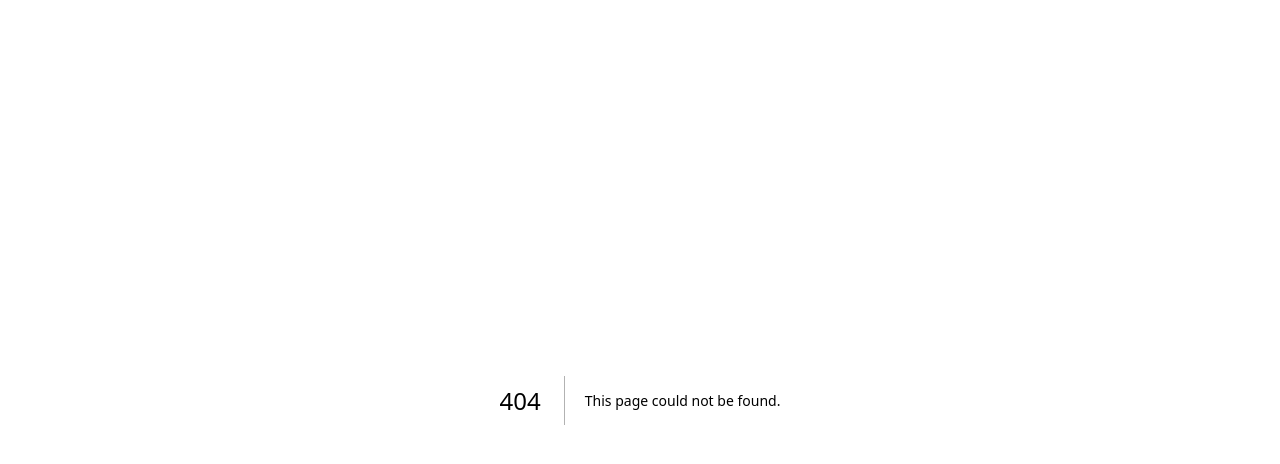
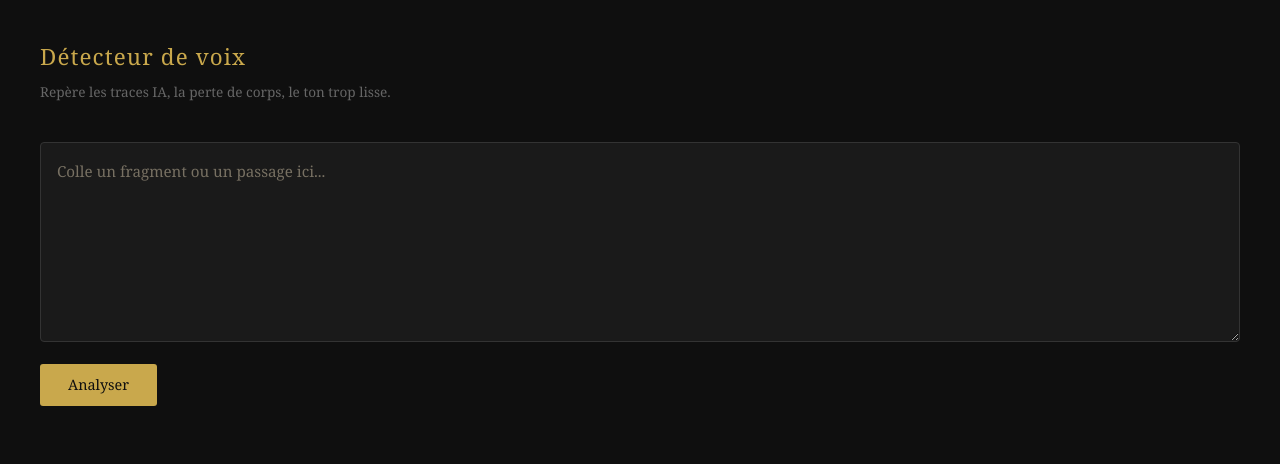
Before and after one commit to sdrapeau053-oss/mon-app, a Next.js app: page /detecteur-voix in a window 1280 px wide. Before the commit this address had no page. Shown: the top 464 px of the page. Built offline with nearby package versions, Linux system fonts and the light colour scheme.

Commit message:
fix voice detector result display

```diff
--- /dev/null
+++ b/app/api/detecteur-voix/route.ts
@@ -0,0 +1,39 @@
+import { NextRequest, NextResponse } from 'next/server'
+import Anthropic from '@anthropic-ai/sdk'
+
+const client = new Anthropic()
+
+const PROTOCOLE_VOIX = "Tu es un lecteur éditorial exigeant. Tu analyses des fragments autobiographiques écrits par Léna Montand selon son protocole littéraire strict.\n\nPROTOCOLE DE L'AUTEURE :\n- Style sobre, sensoriel, fragmenté\n- Corps avant analyse\n- Phrases courtes : 1 idée = 1 ligne\n- Point de vue enfant sans interprétation adulte\n- Violence montrée sans dramatisation\n- Émotions jamais nommées directement\n- Le silence comme matière narrative\n- Formulations interdites : je comprenais que, je réalisais que, cela signifiait que, traumatisme\n- Zéro pédagogie, zéro consolation, zéro conclusion morale\n\nCE QUE TU DOIS DÉTECTER :\n- Phrases trop propres, trop lisses\n- Transitions trop logiques\n- Conclusions trop fermées\n- Émotion expliquée au lieu d'être incarnée dans le corps\n- Ton générique\n- Métaphores artificielles\n- Vocabulaire trop abstrait\n- Sur-explication psychologique\n- Phrases qui sonnent générées par une IA\n- Perte de rugosité humaine\n- Perte du corps et des sensations\n\nRÈGLES DE RÉPONSE :\n- Tu ne réécris PAS le texte automatiquement\n- Pour chaque problème trouvé :\n  1. Le passage exact problématique entre guillemets\n  2. Le type de problème\n  3. Pourquoi ça affaiblit la voix en 1 phrase courte\n  4. Une suggestion courte de direction\n- Si le fragment est fort, dis-le sobrement\n- Ton sobre, direct, sans flatterie\n- Maximum 5 problèmes par analyse"
+
+export async function POST(request: NextRequest) {
+  try {
+    const { texte } = await request.json()
+
+    if (!texte || texte.trim().length === 0) {
+      return NextResponse.json({ error: 'Texte vide' }, { status: 400 })
+    }
+
+    const message = await client.messages.create({
+      model: 'claude-opus-4-5',
+      max_tokens: 1500,
+      system: PROTOCOLE_VOIX,
+      messages: [
+        {
+          role: 'user',
+          content: 'Analyse ce fragment :\n\n' + texte
+        }
+      ]
+    })
+
+    const contenu = message.content[0]
+    if (contenu.type !== 'text') {
+      throw new Error('Réponse inattendue')
+    }
+
+    return NextResponse.json({ analyse: contenu.text })
+
+  } catch (error) {
+    console.error('Erreur détecteur voix:', error)
+    return NextResponse.json({ error: 'Erreur analyse' }, { status: 500 })
+  }
+}
--- /dev/null
+++ b/app/detecteur-voix/page.tsx
@@ -0,0 +1,146 @@
+'use client'
+
+import { useState } from 'react'
+
+type DetecteurVoixResponse = {
+  analyse?: unknown
+  error?: string
+  erreur?: string
+}
+
+export default function DetecteurVoix() {
+  const [texte, setTexte] = useState('')
+  const [analyse, setAnalyse] = useState('')
+  const [loading, setLoading] = useState(false)
+  const [erreur, setErreur] = useState('')
+
+  const analyser = async () => {
+    if (!texte.trim()) return
+    setLoading(true)
+    setAnalyse('')
+    setErreur('')
+
+    try {
+      const res = await fetch('/api/detecteur-voix', {
+        method: 'POST',
+        headers: { 'Content-Type': 'application/json' },
+        body: JSON.stringify({ texte })
+      })
+      const data = (await res.json()) as DetecteurVoixResponse
+      const messageErreur = data.error || data.erreur
+
+      if (!res.ok || messageErreur) {
+        setErreur(messageErreur || 'Erreur analyse.')
+      } else if (typeof data.analyse === 'string' && data.analyse.trim()) {
+        setAnalyse(data.analyse)
+      } else if (data.analyse) {
+        setAnalyse(JSON.stringify(data.analyse, null, 2))
+      } else {
+        setErreur('Aucune analyse reçue.')
+      }
+    } catch {
+      setErreur('Erreur de connexion.')
+    } finally {
+      setLoading(false)
+    }
+  }
+
+  return (
+    <div style={{
+      minHeight: '100vh',
+      backgroundColor: '#0f0f0f',
+      color: '#d4c5a9',
+      fontFamily: 'Georgia, serif',
+      padding: '40px'
+    }}>
+      <h1 style={{
+        fontSize: '1.4rem',
+        fontWeight: 'normal',
+        color: '#c9a84c',
+        marginBottom: '8px',
+        letterSpacing: '0.05em'
+      }}>
+        Détecteur de voix
+      </h1>
+      <p style={{
+        fontSize: '0.85rem',
+        color: '#666',
+        marginBottom: '40px'
+      }}>
+        Repère les traces IA, la perte de corps, le ton trop lisse.
+      </p>
+
+      <textarea
+        value={texte}
+        onChange={e => setTexte(e.target.value)}
+        placeholder="Colle un fragment ou un passage ici..."
+        style={{
+          width: '100%',
+          minHeight: '200px',
+          backgroundColor: '#1a1a1a',
+          color: '#d4c5a9',
+          border: '1px solid #333',
+          borderRadius: '4px',
+          padding: '16px',
+          fontFamily: 'Georgia, serif',
+          fontSize: '0.95rem',
+          lineHeight: '1.7',
+          resize: 'vertical',
+          outline: 'none',
+          boxSizing: 'border-box'
+        }}
+      />
+
+      <button
+        onClick={analyser}
+        disabled={loading || !texte.trim()}
+        style={{
+          marginTop: '16px',
+          backgroundColor: loading ? '#333' : '#c9a84c',
+          color: loading ? '#666' : '#0f0f0f',
+          border: 'none',
+          padding: '10px 28px',
+          fontFamily: 'Georgia, serif',
+          fontSize: '0.9rem',
+          cursor: loading ? 'not-allowed' : 'pointer',
+          borderRadius: '3px'
+        }}
+      >
+        {loading ? 'Analyse en cours...' : 'Analyser'}
+      </button>
+
+      {erreur && (
+        <p style={{ color: '#c0392b', marginTop: '20px', fontSize: '0.9rem' }}>
+          {erreur}
+        </p>
+      )}
+
+      {analyse && (
+        <div style={{
+          marginTop: '40px',
+          borderTop: '1px solid #2a2a2a',
+          paddingTop: '32px'
+        }}>
+          <h2 style={{
+            fontSize: '0.85rem',
+            color: '#666',
+            fontWeight: 'normal',
+            marginBottom: '20px',
+            letterSpacing: '0.1em',
+            textTransform: 'uppercase'
+          }}>
+            Diagnostic
+          </h2>
+          <div style={{
+            whiteSpace: 'pre-wrap',
+            lineHeight: '1.8',
+            fontSize: '0.95rem',
+            color: '#d4c5a9'
+          }}>
+            {analyse}
+          </div>
+        </div>
+      )}
+    </div>
+  )
+}
--- a/app/page.tsx
+++ b/app/page.tsx
@@ -17,6 +17,13 @@ const modules = [
     href: "/structure-tome-1",
     icon: "◇",
     accent: "#c89454",
+  },
+  {
+    title: "Détecteur de voix",
+    description: "Repérer les traces IA, la perte de corps et les formulations trop lisses.",
+    href: "/detecteur-voix",
+    icon: "◌",
+    accent: "#c9a84c",
   },
   {
     title: "Daily System",
```
